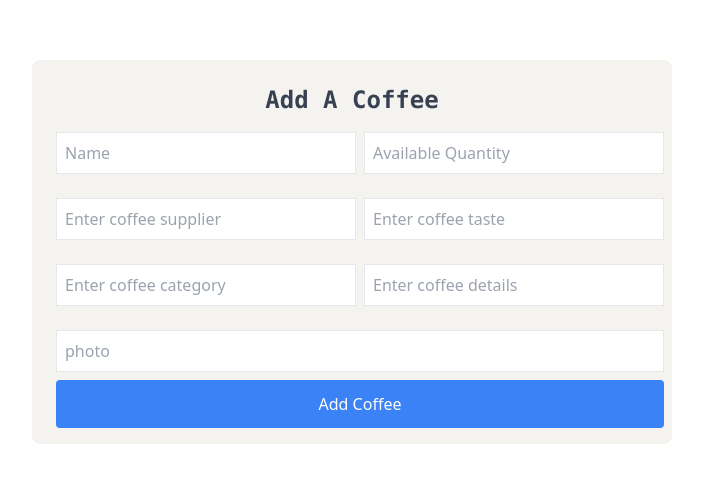
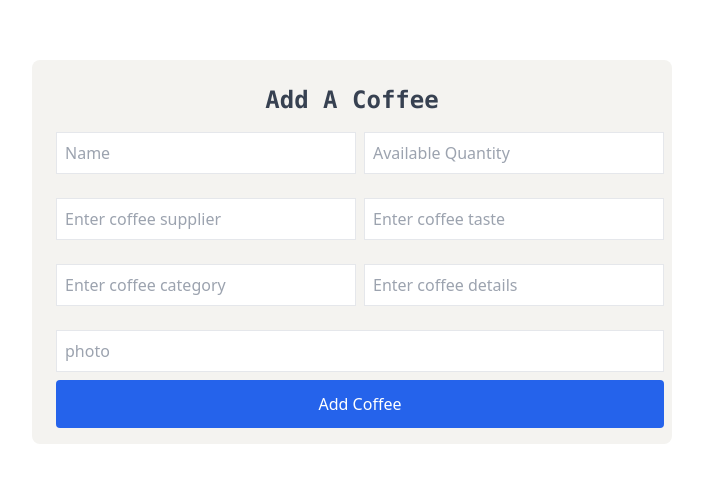
Before and after one commit to jakareya76/coffee-store-frontend, a React (Vite) app: page /add-coffee in a window 1280 px wide. Shown: the part 148-630 px from the top of the page, without its empty margins (288-991 px from the left). Built offline with nearby package versions, Linux system fonts and the light colour scheme.

Commit message:
change button color

```diff
--- a/src/components/AddCoffeForm.jsx
+++ b/src/components/AddCoffeForm.jsx
@@ -89,7 +89,7 @@ const AddCoffeForm = () => {
       <input
         type="submit"
         value="Add Coffee"
-        className="w-full py-3 mx-2 text-white bg-blue-500 rounded cursor-pointer "
+        className="w-full py-3 mx-2 text-white bg-blue-600 rounded cursor-pointer "
       />
     </form>
   );
```
